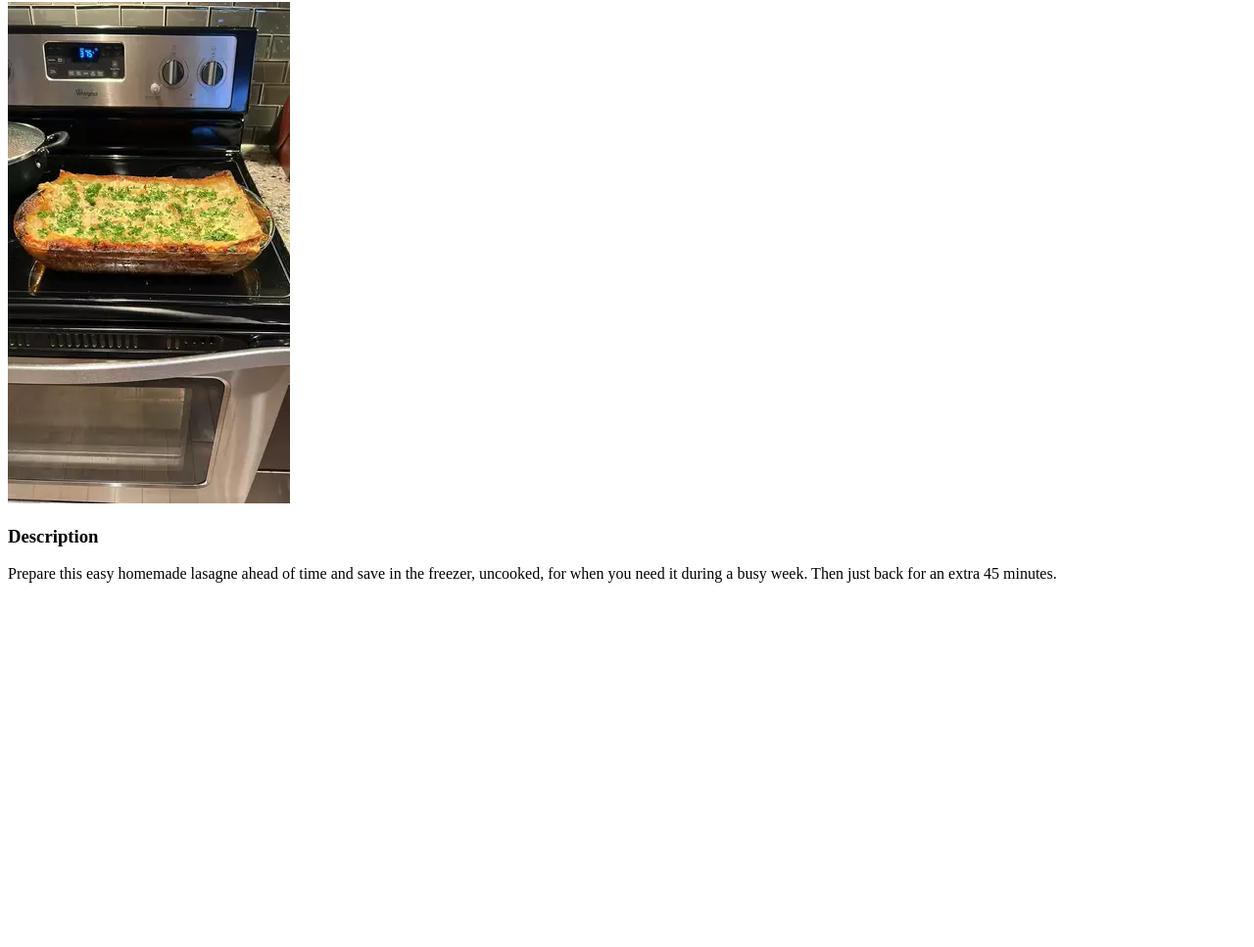
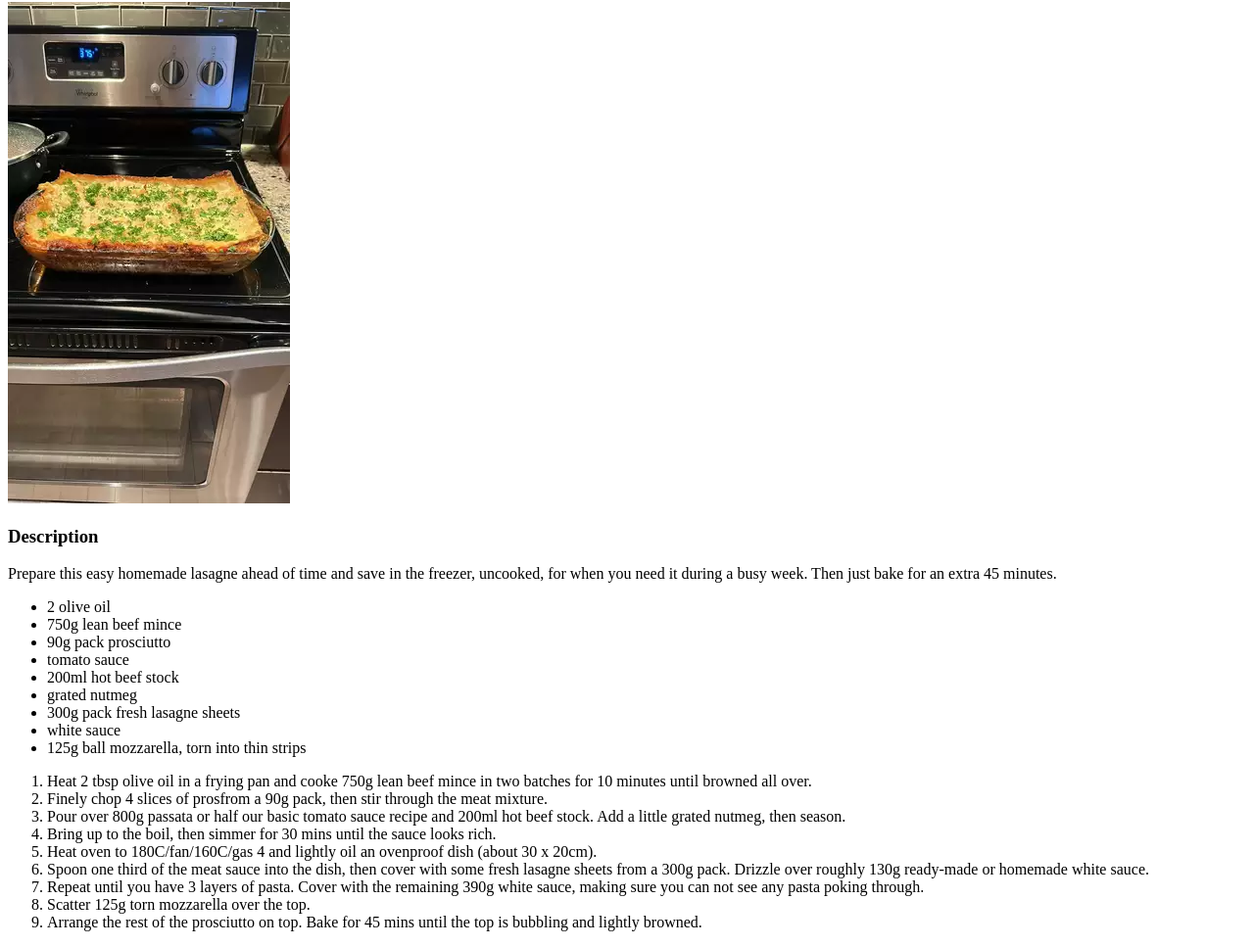
Before and after one commit to jonnya91/odin-recipes, a plain HTML site: page recipes/lasagna.html in a window 1280 px wide. Shown: the part 78-1045 px from the top of the page at 98% size. Before the commit the page ends 800 px from the top, so only its background shows below. Drawn offline with Linux system fonts and the light colour scheme.

Commit message:
Add cooking steps to lasagna recipes

```diff
--- a/recipes/lasagna.html
+++ b/recipes/lasagna.html
@@ -6,13 +6,62 @@
     <title>Lasagna Recipe</title>
 </head>
 <body>
+
    <h1>Lasagna</h1>
    <img src="../img/lasagna.jpg">
+
    <h3>Description</h3>
+
    <p>Prepare this easy homemade lasagne ahead of time and
     save in the freezer, uncooked, for when you need it
-    during a busy week. Then just back for an extra
+    during a busy week. Then just bake for an extra
     45 minutes.
    </p>
+
+   <ul>
+        <li>2 olive oil</li>
+        <li>750g lean beef mince</li>
+        <li>90g pack prosciutto</li>
+        <li>tomato sauce</li>
+        <li>200ml hot beef stock</li>
+        <li>grated nutmeg</li>
+        <li>300g pack fresh lasagne sheets</li>
+        <li>white sauce</li>
+        <li>125g ball mozzarella, torn into thin strips</li>
+   </ul>
+
+   <ol>
+        <li>Heat 2 tbsp olive oil in a frying pan and cooke
+            750g lean beef mince in two batches for 10
+            minutes until browned all over.
+        </li>
+        <li>Finely chop 4 slices of prosfrom a 90g pack,
+             then stir through the meat mixture.
+        </li>
+        <li>Pour over 800g passata or half our basic tomato
+            sauce recipe and 200ml hot beef stock.
+            Add a little grated nutmeg, then season.
+        </li>
+        <li>Bring up to the boil, then simmer for 30 mins
+            until the sauce looks rich.
+        </li>
+        <li>Heat oven to 180C/fan/160C/gas 4 and lightly
+            oil an ovenproof dish (about 30 x 20cm).
+        </li>
+        <li>Spoon one third of the meat sauce into the dish,
+             then cover with some fresh lasagne sheets from
+             a 300g pack. Drizzle over roughly 130g ready-made
+             or homemade white sauce.
+        </li>
+        <li>Repeat until you have 3 layers of pasta. Cover
+            with the remaining 390g white sauce, making
+            sure you can not see any pasta poking through.
+        </li>
+        <li>Scatter 125g torn mozzarella over the top.</li>
+        <li>Arrange the rest of the prosciutto on top. Bake
+            for 45 mins until the top is bubbling
+            and lightly browned.
+        </li>
+   </ol>
 </body>
 </html>
```
